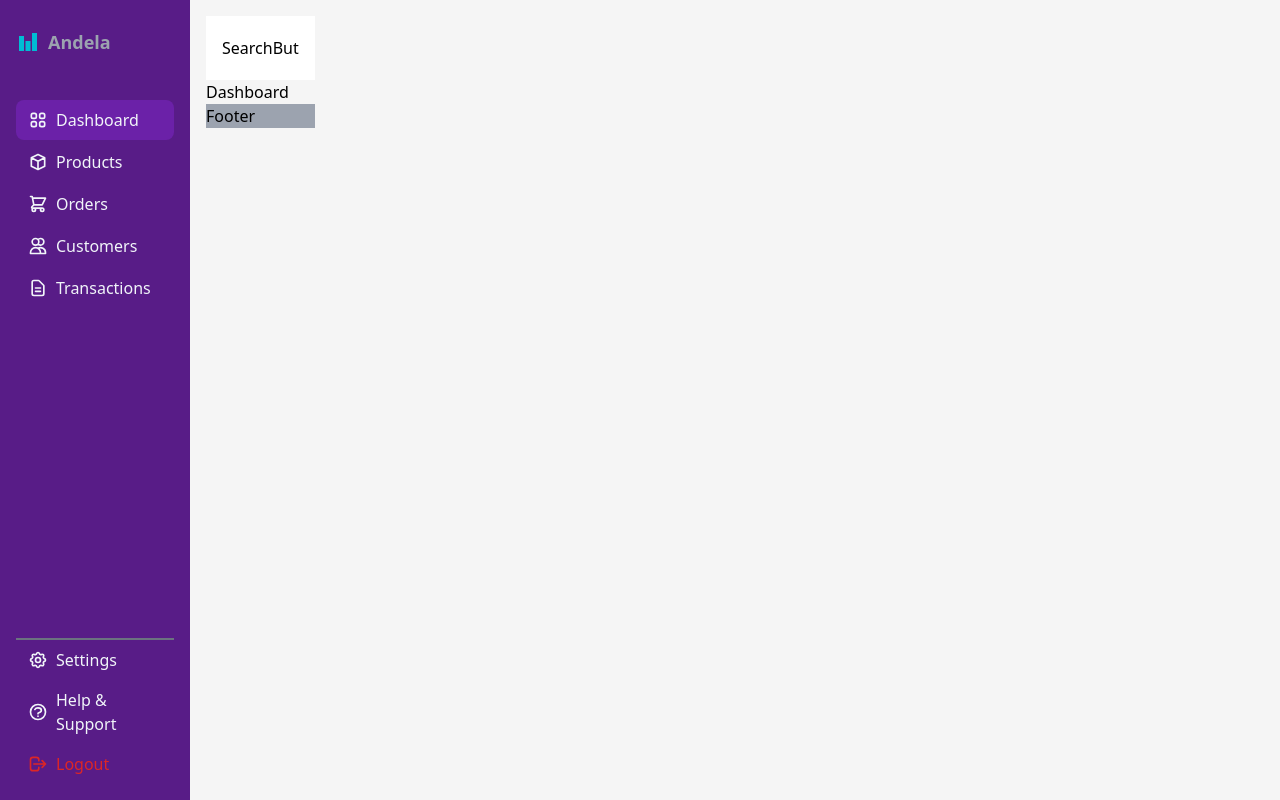
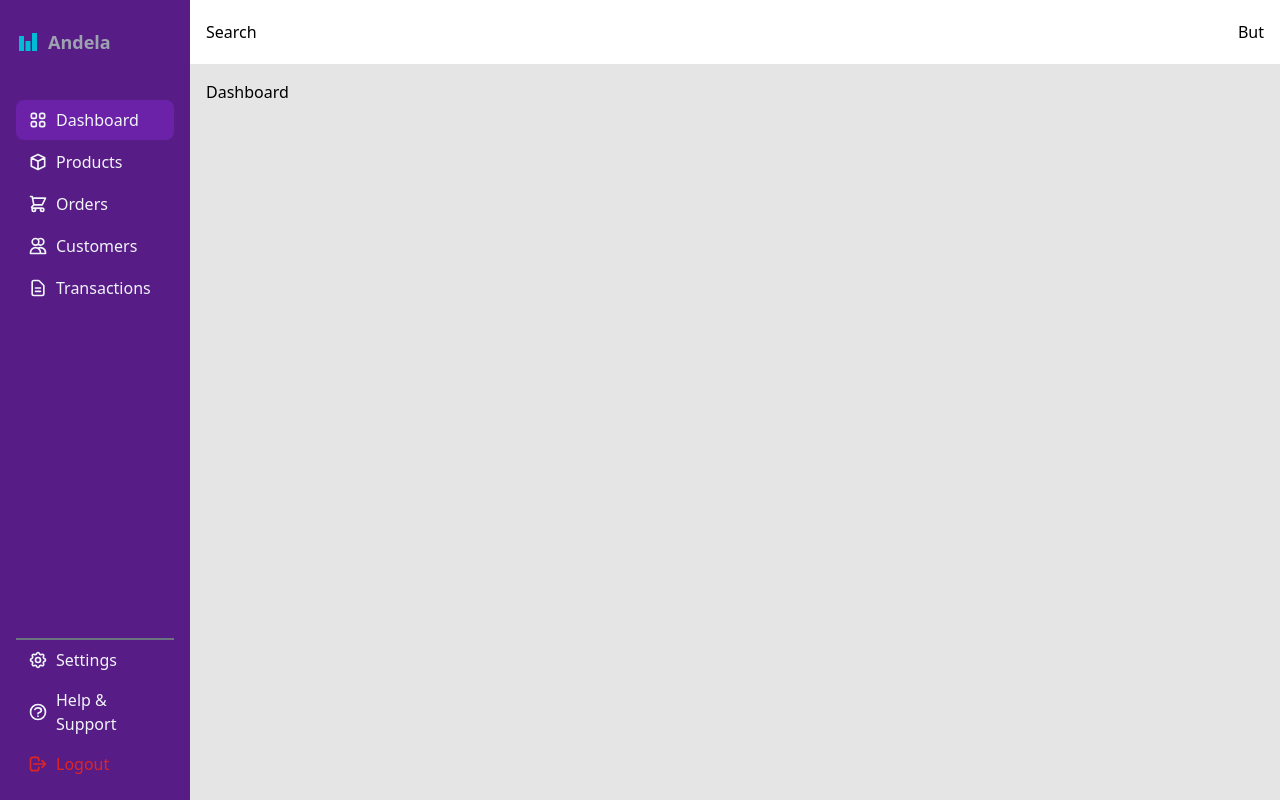
Before and after one commit to MatolaTheCoder/andela-sweet-gift, a React (Create React App) app: page / in a window 1280 px wide. Built offline with nearby package versions, Linux system fonts and the light colour scheme.

Commit message:
Layout idea

```diff
--- a/src/components/shared/Layout.jsx
+++ b/src/components/shared/Layout.jsx
@@ -6,16 +6,13 @@ import Header from './Header';
 const Layout = ({ children }) => {
   return (
     <>
-      <div className='flex flex-row bg-neutral-100 h-screen w-screen overflow-hidden'>
+      <div className='flex flex-row bg-neutral-200 h-screen w-screen overflow-hidden'>
         <Sidebar/>
-        <div className='p-4'>
+        <div className='flex-1'>
           <div >
             <Header/>
           </div>
-          <div><Outlet/></div>
-          <div className='bg-gray-400'>
-            Footer
-          </div>
+          <div className='p-4'><Outlet/></div>
         </div>
       </div>
     </>
```
